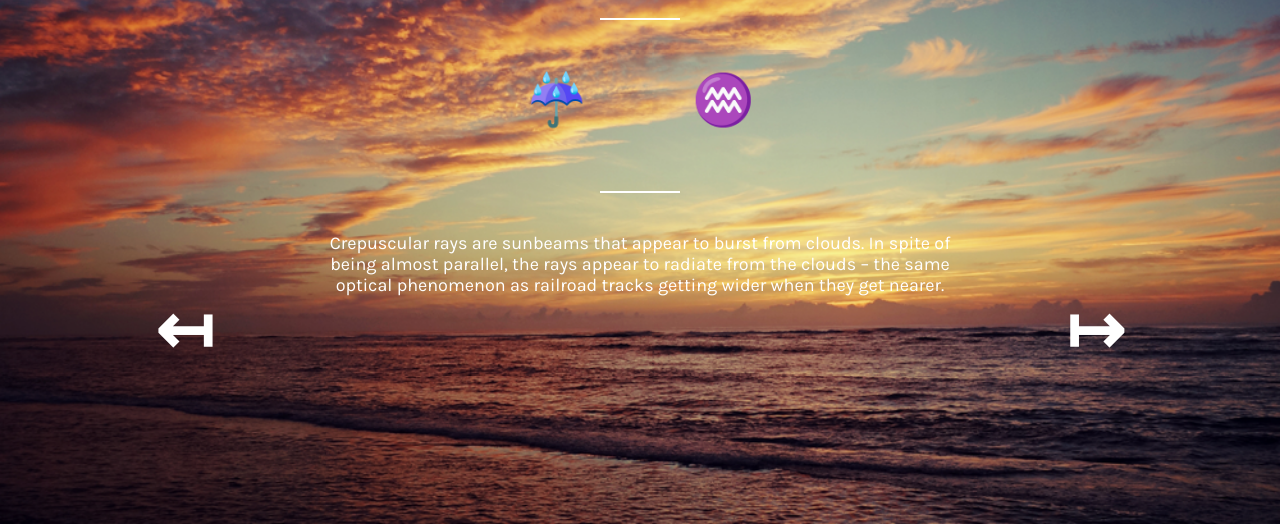
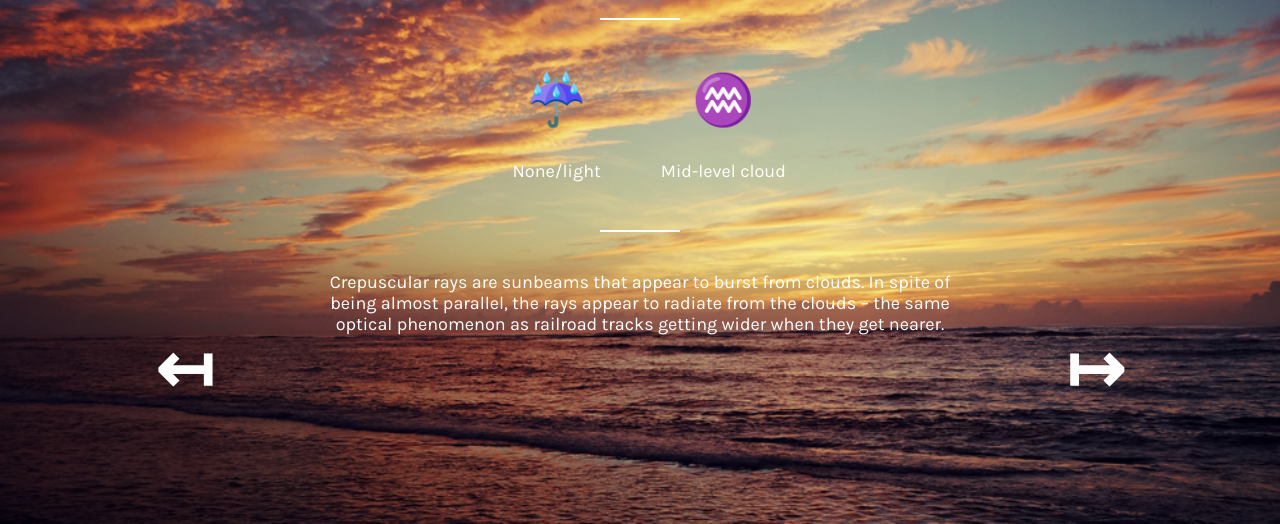
Before and after one commit to yayitswei/clouds, a plain HTML site: page public/index.html in a window 1280 px wide. Shown: the part 276-800 px from the top of the page. Drawn offline with Linux system fonts and the light colour scheme.

Commit message:
fixed ids for precipitation and level

```diff
--- a/public/index.html
+++ b/public/index.html
@@ -38,11 +38,11 @@
 	  <div class="row" style="padding-bottom: 10px;">
 		<div class="large-2 large-offset-4 columns" style="text-align:center">
 			<p class="description-icon">&#9748;</p>
-			<p id="#cloudprecipitation"></p>
+			<p id="cloudprecipitation"></p>
 		</div>
 		<div class="large-2 columns" style="text-align:center">
 			<p class="description-icon">&#9810;</p>
-			<p id="#cloudlevel"></p>
+			<p id="cloudlevel"></p>
 		</div>
 		<div class="large-6 columns">
 		</div>
```
